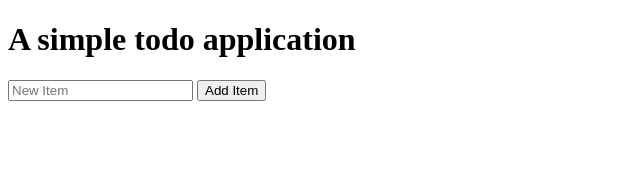
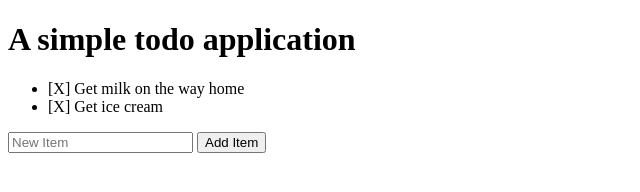
Before and after one commit to bensechrist/newDeveloper, a plain HTML site: page index.html in a window 1280 px wide. Shown: the whole page, without its empty margins (0-640 px from the left). Drawn offline with nearby package versions, Linux system fonts and the light colour scheme.

Commit message:
Solution to step one

```diff
--- a/index.html
+++ b/index.html
@@ -10,6 +10,7 @@
     <input type="text" placeholder="New Item" name="newItem" id="newItem" />
     <input type="submit" value="Add Item" />
   </form>
+  <script type="text/javascript" src="//code.jquery.com/jquery.min.js"></script>
   <script type="text/javascript" src="js/todo.js"></script>
 </body>
 </html>
--- a/js/todo.js
+++ b/js/todo.js
@@ -1 +1,53 @@
-// Your javascript code will go here
+
+$(function() {
+
+  /**
+   * Helper function that generates the HTML for a single list item
+   * @param string elementText The text to be displayed
+   * @return string The HTML for the list item.
+   */
+  function getListElement(elementText) {
+    // Remove all HTML tags
+    var cleanedText = elementText.replace(/<\/?[^>]+(>|$)/g, "");
+    return "<li><span>[X]</span> " + cleanedText + "</li>";
+  };
+
+  /**
+   * Function that serves as the callback for the AJAX GET request for the XML data.
+   * @param string xmlResponse The XML data provided in the AJAX HTTP response.
+   */
+  function handleXmlData(xmlResponse) {
+    var $xml = $(xmlResponse);
+
+    // Build out HTML for each todo item
+    var items = "";
+    $xml.find("item").each(function() {
+      items += getListElement( $(this).find("description").text() );
+    });
+
+    // Put the html in the todo list
+    $("#todoList").html(items);
+  };
+
+  // Fire off the AJAX GET for the xml data
+  $.get('items.xml', handleXmlData, 'xml');
+
+  // Bind event handler for clicking the span [X] elements
+  $("#todoList").on('click', 'li span', function() {
+    // Slide up the element. When it's done animating, remove it
+    $(this).parent().slideUp().promise().done(function() {
+      $(this).remove();
+    });
+  });
+
+  // Add submit handler to the form to display the todo item
+  $("form").submit(function() {
+    var $item = $("#newItem");
+    if ($item.val() == "")
+      return;
+    $("#todoList").append( getListElement($item.val()) );
+    $item.val('');
+    return false;  // Prevent the browser from submitting the form
+  });
+
+});
```
